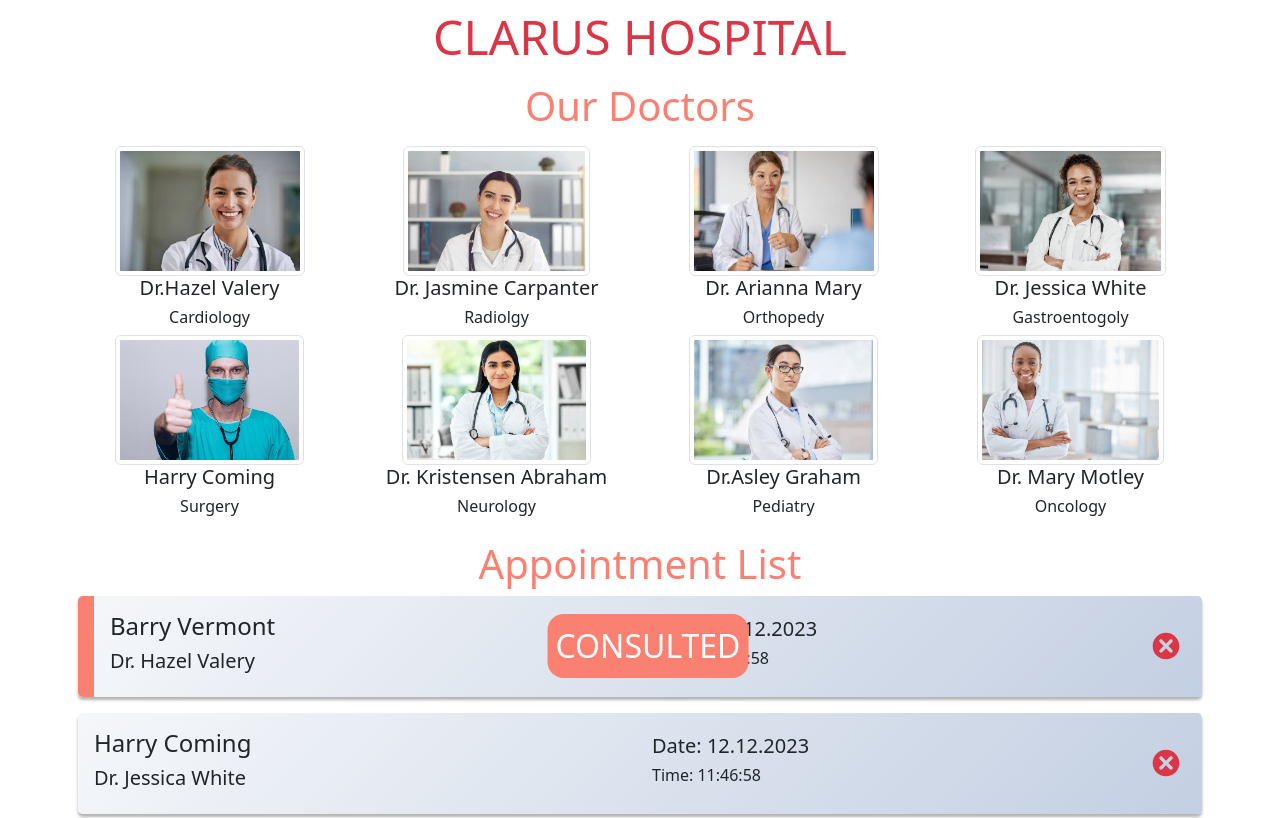
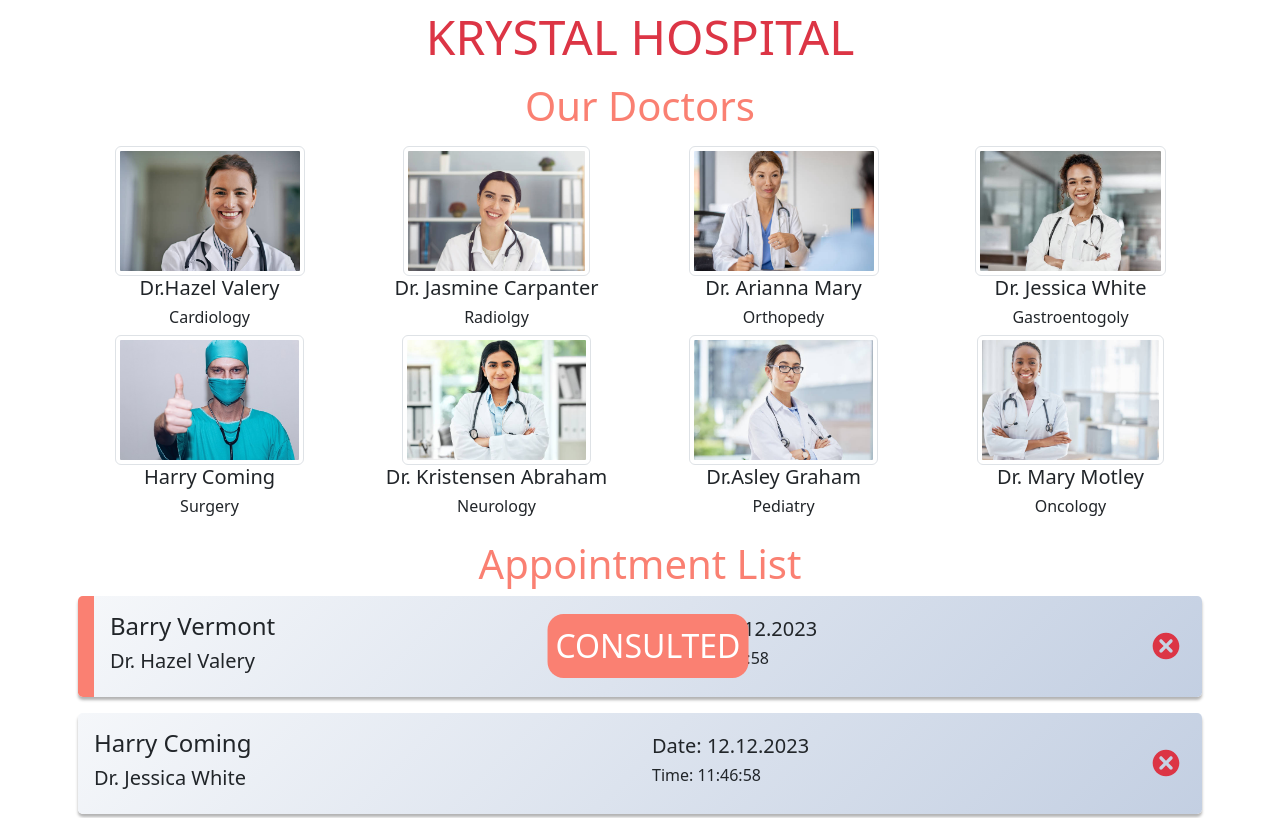
Before and after one commit to kiymett/HospitalAppointment, a React (Create React App) app: page / in a window 1280 px wide. Shown: the top 818 px of the page. Built offline with nearby package versions, Linux system fonts and the light colour scheme.

Commit message:
deleted comment

```diff
--- a/src/pages/Home.jsx
+++ b/src/pages/Home.jsx
@@ -13,16 +13,19 @@
   const handleDelete = (id) => {
     const filteredList = appointments.filter((item) => item.id !== id)
     setAppointments(filteredList);
+
+
   }
 
   const handleDoubleClick= (id) => {
     console.log(id)
     const updatedList = appointments.map(item => item.id === id ? {...item, consulted: !item.consulted}: item);
     setAppointments(updatedList);
+
   }
   return (
     <main className="text-center mt-2">
-      <h1 className="display-5 text-danger">CLARUS HOSPITAL</h1>
+      <h1 className="display-5 text-danger">KRYSTAL HOSPITAL</h1>
       <Doctors handleAdd = {handleAdd}/>
       <AppointmentList appointments = {appointments}
       handleDelete = {handleDelete}
```
